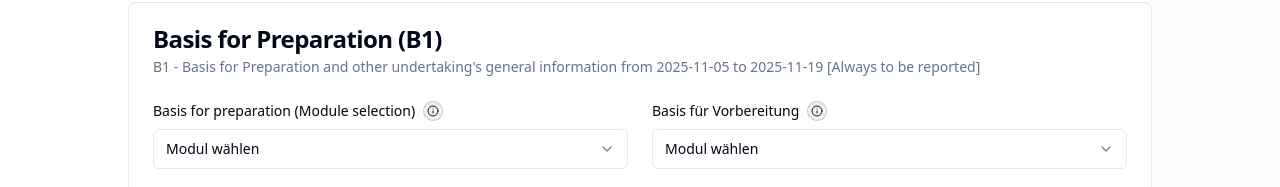
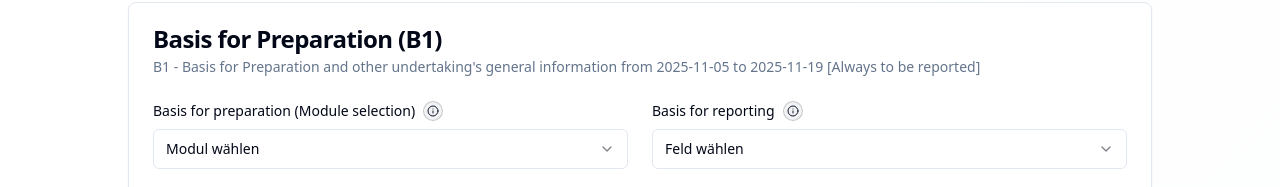
Before and after one commit to arre1011/vswm-report, a React (Vite) app in the folder frontend/: page / in a window 1280 px wide. Shown: the part 765-952 px from the top of the page. Built offline with nearby package versions, Linux system fonts and the light colour scheme.

Commit message:
implementierung von zwei weitern datapoints

```diff
--- a/frontend/src/components/ConfirmationStep.tsx
+++ b/frontend/src/components/ConfirmationStep.tsx
@@ -69,7 +69,7 @@ export function ConfirmationStep() {
                   : "-"
               }
             />
-            <InfoRow label="Basis for Preparation" value={generalInformation.basisModule} />
+            <InfoRow label="Basis for Preparation" value={generalInformation.basisForPreparation} />
             <InfoRow label="Basis for Reporting" value={generalInformation.basisForReporting} />
             <InfoRow label="Umsatz" value={generalInformation.turnover} />
             <InfoRow label="Mitarbeitende" value={generalInformation.employeeCount} />
--- a/frontend/src/components/forms/general-information-form/disclosures/b1-basis-preparation/B1BasisPreparation.tsx
+++ b/frontend/src/components/forms/general-information-form/disclosures/b1-basis-preparation/B1BasisPreparation.tsx
@@ -9,11 +9,10 @@ import { ChangeEvent } from "react"
 import {
     BasisModuleField
 } from "@/components/forms/general-information-form/disclosures/b1-basis-preparation/datapoints/BasisModule.tsx";
+import {
+    BasisForReporting
+} from "@/components/forms/general-information-form/disclosures/b1-basis-preparation/datapoints/BasisForReporting.tsx";
 
-const basisModuleOptions: Array<{ value: BasisModuleOption; label: string }> = [
-  { value: "Basic", label: "Basic Module Only" },
-  { value: "Basic & Comprehensive", label: "Basic & Comprehensive" },
-]
 
 const reportingBasisOptions: Array<{ value: ReportingBasisOption; label: string }> = [
   { value: "Consolidated", label: "Konsolidiert" },
@@ -41,24 +40,19 @@ export function B1BasisPreparation({
       </CardHeader>
       <CardContent className="space-y-6">
         <div className="grid grid-cols-1 md:grid-cols-2 gap-6">
+
             <BasisModuleField
-                value={general.basisModule}
+                value={general.basisForPreparation}
                 onChange={(value) =>
-                    updateGeneralInformation({ basisModule: value as BasisModuleOption })
+                    updateGeneralInformation({ basisForPreparation: value as BasisModuleOption })
                 }
             />
-          <SelectWithInfo
-            id="basisModule"
-            label="Basis für Vorbereitung"
-            value={general.basisModule}
-            onValueChange={(value) =>
-              updateGeneralInformation({ basisModule: value as BasisModuleOption })
-            }
-            options={basisModuleOptions}
-            placeholder="Modul wählen"
-            infoTitle="Basis for Preparation"
-            infoDescription="Wählen Sie, ob der Bericht nur das Basic Module oder zusätzlich das Comprehensive Module abdeckt (Zeile 32 im Template)."
-          />
+
+            <BasisForReporting
+              value={general.basisForReporting}
+              onChange={(value) =>
+                  updateGeneralInformation({ basisForReporting: value as string})}
+            />
 
           <SelectWithInfo
             id="basisForReporting"
--- /dev/null
+++ b/frontend/src/components/forms/general-information-form/disclosures/b1-basis-preparation/datapoints/BasisForReporting.tsx
@@ -0,0 +1,27 @@
+import {SelectWithInfo} from "@/components/ui/select-with-info.tsx";
+
+
+const basisForReportingOptions = [
+    {value: "Sustainability report prepared on an individual basis", label: "Sustainability report prepared on an individual basis"},
+    {value: "Sustainability report prepared on a consolidated basis", label: "Sustainability report prepared on a consolidated basis"},
+]
+
+interface BasisForReportingProbs{
+    value: string
+    onChange: (value: string) => void
+}
+
+export function BasisForReporting({value, onChange}: BasisForReportingProbs){
+    return(
+        <SelectWithInfo
+            id="basisForReporting"
+            label="Basis for reporting"
+            value={value}
+            onValueChange={onChange}
+            options={basisForReportingOptions}
+            placeholder="Feld wählen"
+            infoTitle="Basis for reporting (consolidated or individual basis)"
+            infoDescription="Basis for reporting (consolidated or individual basis)"
+        />
+    )
+}
--- a/frontend/src/components/forms/general-information-form/disclosures/b1-basis-preparation/datapoints/BasisModule.tsx
+++ b/frontend/src/components/forms/general-information-form/disclosures/b1-basis-preparation/datapoints/BasisModule.tsx
@@ -2,13 +2,13 @@ import {SelectWithInfo} from "@/components/ui/select-with-info.tsx";
 
 
 const basisModuleOptions = [
-    {value: "A", label: "Option A (Basic Module only)" },
-    { value: "BasisForPreparation", label: "Option B (Basic Module and Comprehensive Module)"},
+    {value: "Option A (Basic Module only)", label: "Option A (Basic Module only)" },
+    {value: "Option B (Basic Module and Comprehensive Module)", label: "Option B (Basic Module and Comprehensive Module)"},
 ]
 
 interface BasisModuleProbs {
     value: string
-    onChange: (vlaue: string) => void
+    onChange: (value: string) => void
 }
 
 
--- a/frontend/src/stores/WizardStore.ts
+++ b/frontend/src/stores/WizardStore.ts
@@ -15,8 +15,8 @@ export interface GeneralInformationData {
   currency: string
   reportingPeriodStart?: Date
   reportingPeriodEnd?: Date
-  basisModule: BasisModuleOption
-  basisForReporting: ReportingBasisOption
+  basisForPreparation: string
+  basisForReporting: string
   omittedDisclosures?: string
   turnover?: string
   employeeCount?: string
@@ -93,7 +93,7 @@ const createInitialWizardData = (): WizardData => ({
     currency: "",
     reportingPeriodStart: undefined,
     reportingPeriodEnd: undefined,
-    basisModule: "",
+    basisForPreparation: "",
     basisForReporting: "",
     omittedDisclosures: "",
     turnover: "",
```
Also changed, not shown: 1 other file (tests, documents, lock files or other folders).
